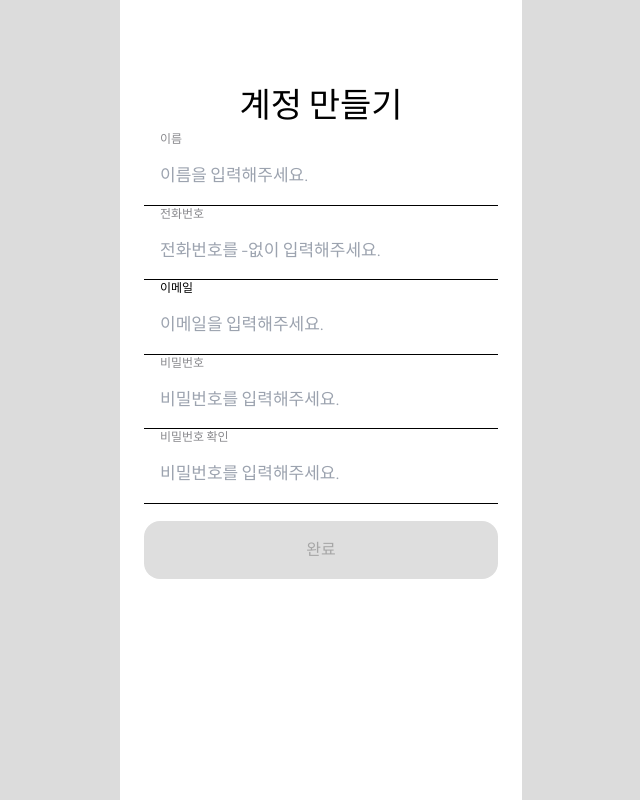
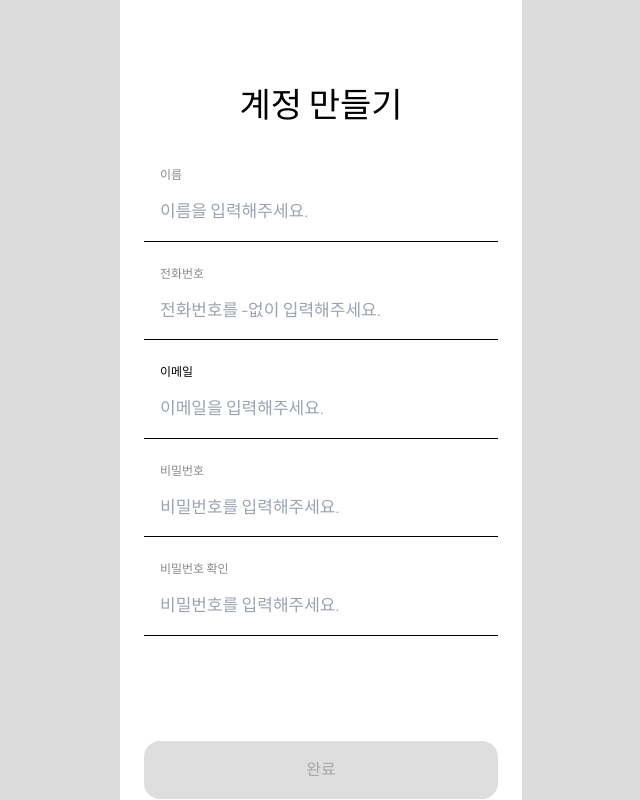
Before and after one commit to UMC-DEMO-PROJECT/Chat-Sul, a React (Vite) app: page /register in a window 1280 px wide. Shown: the whole page, without its empty margins (319-959 px from the left). Built offline with nearby package versions, Linux system fonts and the light colour scheme.

Commit message:
refactor: Message 컴포넌트 미활용, css 조정

```diff
--- a/src/components/Register/RegisterForm.tsx
+++ b/src/components/Register/RegisterForm.tsx
@@ -2,7 +2,6 @@
 import EmailInput from '../../shared/ui/Input/EmailInput';
 import Input from '../../shared/ui/Input/Input';
 import PasswordCheckInput from '../../shared/ui/Input/PasswordCheckInput';
-import Message from '../../shared/ui/Message/Message';
 import Button from '../button';
 import React, { useState } from 'react';
 
@@ -30,7 +29,6 @@ const RegisterForm = () => {
   >('invalid');
   const [passwordValue, setPasswordValue] = useState('');
   const [passwordCheckValue, setPasswordCheckValue] = useState('');
-  const [isError, setIsError] = useState(false);
 
   const handleNameChange = (e: React.ChangeEvent<HTMLInputElement>) => {
     const value = e.target.value;
@@ -74,7 +72,7 @@ const RegisterForm = () => {
     passwordCheckValue != passwordValue;
 
   return (
-    <form onSubmit={handleSubmit} className="flex flex-col mx-auto">
+    <form onSubmit={handleSubmit} className="flex flex-col mx-auto gap-6">
       <Input
         placeholder="이름을 입력해주세요."
         title="이름"
@@ -108,17 +106,12 @@ const RegisterForm = () => {
         onChange={handlePasswordCheckValue}
         password={passwordValue}
       />
-      {isError ? (
-        <Message text="이메일 혹은 비밀번호가 틀렸습니다." />
-      ) : (
-        <div className="h-[17px]"></div>
-      )}
       <Button
         type="submit"
         size="large"
         colorType="filled"
         disabled={isButtonDisabled}
-        customSize="disabled:bg-[#DEDEDE] disabled:text-[#A6A6A6]"
+        customSize="disabled:bg-[#DEDEDE] disabled:text-[#A6A6A6] mt-[81px]"
       >
         완료
       </Button>
--- a/src/components/Register/RegisterTitle.tsx
+++ b/src/components/Register/RegisterTitle.tsx
@@ -1,7 +1,7 @@
 const RegisterTitle = () => {
   return (
     <>
-      <p className="text-[34px] font-bold">계정 만들기</p>
+      <p className="text-[34px] font-bold mb-9">계정 만들기</p>
     </>
   );
 };
```
